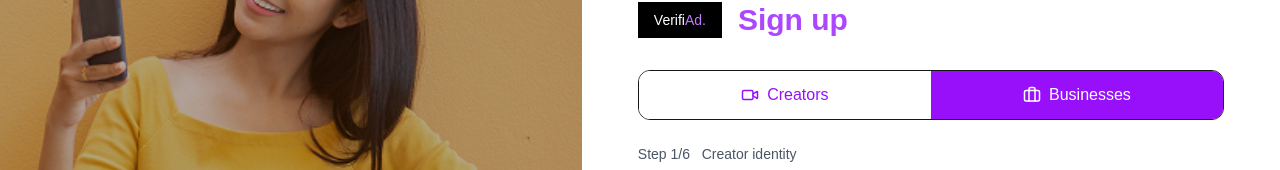
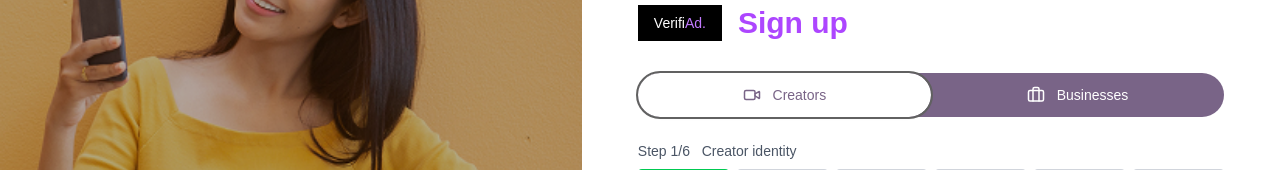
Before and after one commit to yuvaraj-io/verifiad, a Next.js app: page /signup in a window 1280 px wide. Shown: the part 184-354 px from the top of the page. Built offline with nearby package versions, Linux system fonts and the light colour scheme; no server answers.

Commit message:
button fix

```diff
--- a/components/auth/RoleToggle.tsx
+++ b/components/auth/RoleToggle.tsx
@@ -1,5 +1,7 @@
 import { Role } from "../signup/SignupLayout";
 import { Video, Briefcase } from "lucide-react";
+
+const PURPLE = "#796487";
 
 export default function RoleToggle({
   role,
@@ -9,25 +11,30 @@ export default function RoleToggle({
   onChange: (r: Role) => void;
 }) {
   return (
-    <div className="mb-6 flex rounded-xl border overflow-hidden">
+    <div
+      className="mb-6 flex rounded-full"
+      style={{ backgroundColor: PURPLE }}
+    >
+      {/* Creators */}
       <button
         onClick={() => onChange("creator")}
-        className={`flex flex-1 items-center justify-center gap-2 py-3 ${
+        className={`flex flex-1 items-center justify-center gap-3 rounded-full py-3 text-sm font-medium transition-all ${
           role === "creator"
-            ? "bg-white text-purple-600"
-            : "bg-purple-600 text-white"
+            ? "bg-white text-[#796487] shadow outline outline-2 outline-[#616161]"
+            : "text-white"
         }`}
       >
         <Video size={18} />
         Creators
       </button>
 
+      {/* Businesses */}
       <button
         onClick={() => onChange("business")}
-        className={`flex flex-1 items-center justify-center gap-2 py-3 ${
+        className={`flex flex-1 items-center justify-center gap-3 rounded-full py-3 text-sm font-medium transition-all ${
           role === "business"
-            ? "bg-white text-purple-600"
-            : "bg-purple-600 text-white"
+            ? "bg-white text-[#796487] shadow outline outline-2"
+            : "text-white"
         }`}
       >
         <Briefcase size={18} />
```
